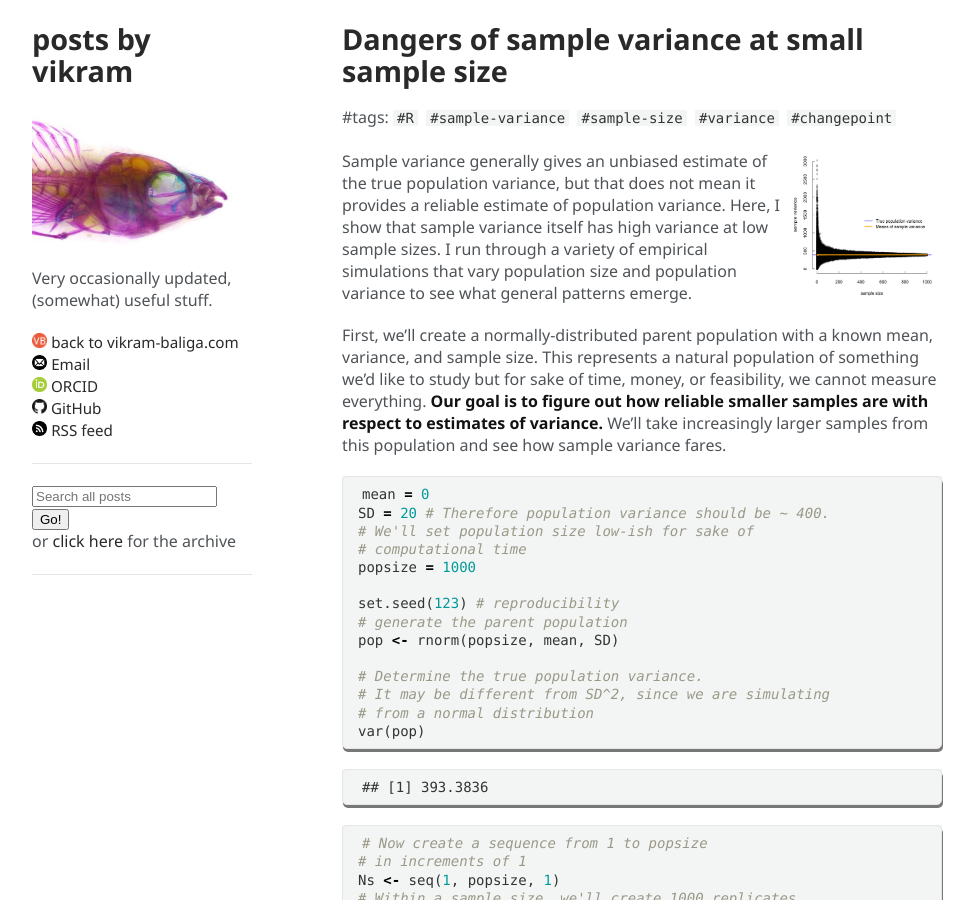
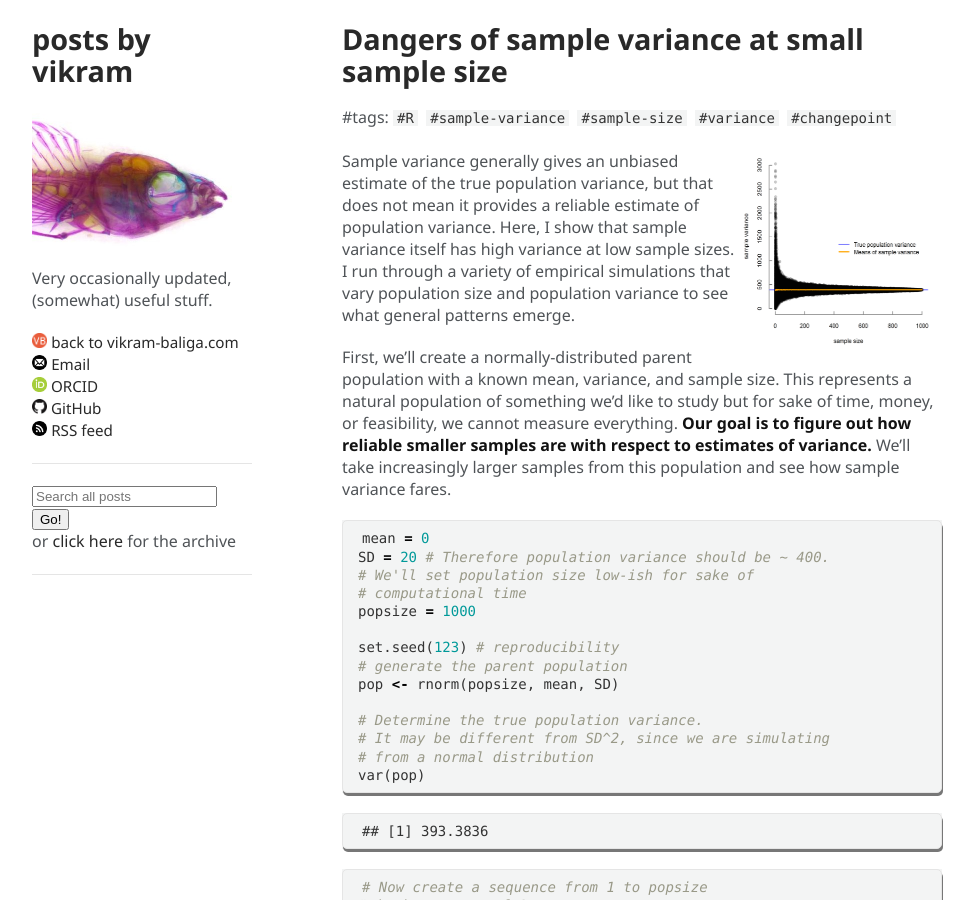
Before and after one commit to vbaliga/vbaliga.github.io, a Jekyll site: the page built from _posts/2019-05-07-dangers-sample-variance-small-sample-size.md, in a window 1280 px wide and 900 px high. Shown: the whole window, without its empty margins (153-1127 px from the left). Built offline with Jekyll 4.4.1, drawn with Linux system fonts in a browser that asks for light colours; a script that is not in the unit is left out.

Commit message:
Update 2019-05-07-dangers-sample-variance-small-sample-size.md

```diff
--- a/_posts/2019-05-07-dangers-sample-variance-small-sample-size.md
+++ b/_posts/2019-05-07-dangers-sample-variance-small-sample-size.md
@@ -4,7 +4,7 @@ tags: ["R","sample-variance","sample-size","variance","changepoint"]
 title: Dangers of sample variance at small sample size
 ---
 <p>
-<img src="https://github.com/vbaliga/vbaliga.github.io/raw/master/images/2019-05-07/sample_variance_vs_sample_size.png" alt="variance" style="float:right;width:150px;height:150px;">
+<img src="https://github.com/vbaliga/vbaliga.github.io/raw/master/images/2019-05-07/sample_variance_vs_sample_size.png" alt="variance" style="float:right;width:200px;height:200px;">
 Sample variance generally gives an unbiased estimate of the true population variance, but that does not mean it provides a reliable estimate of population variance. Here, I show that sample variance itself has high variance at low sample sizes. I run through a variety of empirical simulations that vary population size and population variance to see what general patterns emerge.
 </p>
 <!---more--->
```
